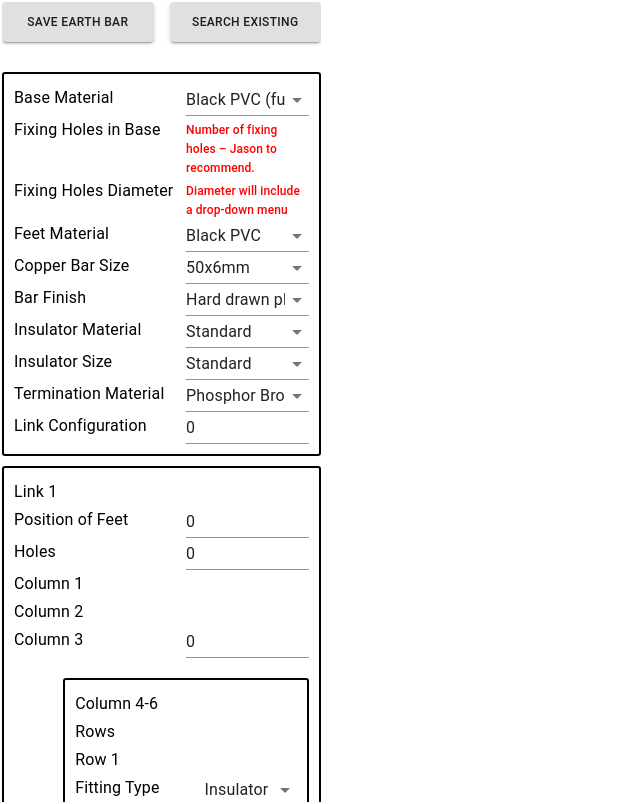
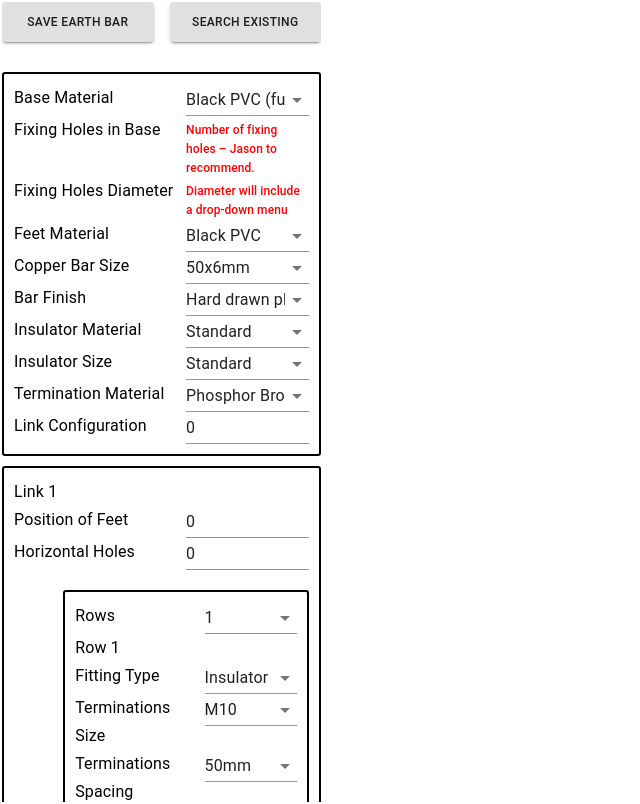
Before and after one commit to AhmedSamirO/earth-bar-test, a React (Create React App) app: page / in a window 1280 px wide. Shown: the whole page, without its empty margins (0-640 px from the left). Built offline with nearby package versions, Linux system fonts and the light colour scheme.

Commit message:
make columns

```diff
--- a/package.json
+++ b/package.json
@@ -4,6 +4,7 @@
   "private": true,
   "dependencies": {
     "@material-ui/core": "^4.11.3",
+    "@material-ui/icons": "^4.11.2",
     "@material-ui/pickers": "^3.3.10",
     "@testing-library/jest-dom": "^5.11.4",
     "@testing-library/react": "^11.1.0",
--- /dev/null
+++ b/src/components/Home/SideBar/Column.tsx
@@ -0,0 +1,106 @@
+import { Grid, IconButton, TextField, Typography } from '@material-ui/core'
+import React from 'react'
+import { LinkColumnType, LinkComponentType } from './LinkComponent'
+import ArrowForwardIosIcon from '@material-ui/icons/ArrowForwardIos'
+
+declare type ColumnComponentProps = {
+  column: LinkColumnType
+  link: LinkComponentType
+  index: number
+  setLink: React.Dispatch<React.SetStateAction<LinkComponentType>>
+  thirdColumnIndex: number
+  setThirdColumnIndex: React.Dispatch<React.SetStateAction<number>>
+}
+
+export default function ColumnComponent(props: ColumnComponentProps) {
+  const {
+    column,
+    link,
+    index,
+    setLink,
+    thirdColumnIndex,
+    setThirdColumnIndex,
+  } = props
+
+  const setColumnAsThirdIndex = () => {
+    const newLink = { ...link }
+
+    if (thirdColumnIndex > -1) {
+      let oldThirdItemValue = newLink.columns[thirdColumnIndex].value
+      newLink.columns = newLink.columns.map((currentColumn, columnIndex) => {
+        if (
+          columnIndex > thirdColumnIndex &&
+          columnIndex <= thirdColumnIndex + Number(newLink.repeatCount) - 1
+        ) {
+          oldThirdItemValue = oldThirdItemValue - currentColumn.value
+          return {
+            ...currentColumn,
+            isVisible: true,
+          }
+        }
+        return currentColumn
+      })
+      newLink.columns[thirdColumnIndex].value = oldThirdItemValue
+    }
+
+    let newThirdItemValue = newLink.columns[index].value
+    newLink.columns = newLink.columns.map((currentColumn, columnIndex) => {
+      if (
+        columnIndex > index &&
+        columnIndex <= index + Number(newLink.repeatCount) - 1
+      ) {
+        newThirdItemValue = newThirdItemValue + currentColumn.value
+        return {
+          ...currentColumn,
+          isVisible: false,
+        }
+      }
+      return currentColumn
+    })
+    newLink.columns[index].value = newThirdItemValue
+
+    setLink(newLink)
+    setThirdColumnIndex(index)
+  }
+  return (
+    <Grid item xs={12}>
+      <Grid container justify='space-between'>
+        <Grid item xs={7}>
+          <Typography variant='subtitle1'>
+            Column {index + 1}
+            {thirdColumnIndex === index &&
+              Number(link.repeatCount) > 1 &&
+              `-${index + Number(link.repeatCount)}`}
+            {thirdColumnIndex !== index && (
+              <IconButton
+                aria-label='ArrowForwardIosIcon'
+                size='small'
+                color='inherit'
+                onClick={() => {
+                  setColumnAsThirdIndex()
+                }}
+              >
+                <ArrowForwardIosIcon />
+              </IconButton>
+            )}
+          </Typography>
+        </Grid>
+        <Grid item xs={5}>
+          <TextField
+            type='number'
+            value={column.value}
+            onChange={event => {
+              const newColumns = [...link.columns]
+              newColumns[index].value = Number(event.target.value)
+
+              setLink({
+                ...link,
+                columns: newColumns,
+              })
+            }}
+          />
+        </Grid>
+      </Grid>
+    </Grid>
+  )
+}
--- a/src/components/Home/SideBar/LinkComponent.tsx
+++ b/src/components/Home/SideBar/LinkComponent.tsx
@@ -2,6 +2,7 @@ import React, { useEffect, useState } from 'react'
 import { makeStyles } from '@material-ui/core/styles'
 import { Grid, TextField, Typography } from '@material-ui/core'
 import SelectBox from '../../shared/SelectBox'
+import ColumnComponent from './Column'
 
 const useStyles = makeStyles({
   subContainer: {
@@ -13,14 +14,20 @@ const useStyles = makeStyles({
   },
 })
 
+export declare type LinkColumnType = {
+  value: number
+  isVisible: boolean
+}
+
 export declare type LinkComponentType = {
   positionOfFeet: number
   holes: number
-  column3: number
   fittingType: string
   terminationsSize: string
   terminationsSpacing: string
   repeatCount: number
+  rowsNumber: number
+  columns: LinkColumnType[]
 }
 
 declare type LinkComponentProps = {
@@ -37,14 +44,22 @@ export default function LinkComponent(props: LinkComponentProps) {
   const [link, setLink] = useState<LinkComponentType>({
     positionOfFeet: 0,
     holes: 0,
-    column3: 0,
     fittingType: 'Insulator',
     terminationsSize: 'M10',
     terminationsSpacing: '50mm',
-    repeatCount: 0,
+    repeatCount: 1,
+    rowsNumber: 1,
+    columns: [],
   })
 
   const [firstTime, setFirstTime] = useState(true)
+
+  const emptyColumn: LinkColumnType = {
+    value: 0,
+    isVisible: true,
+  }
+
+  const [thirdColumnIndex, setThirdColumnIndex] = useState(-1)
 
   const fittingTypeOptions = ['Link', 'Insulator', 'Termination']
   const terminationsSizeOptions = [
@@ -70,6 +85,8 @@ export default function LinkComponent(props: LinkComponentProps) {
     'Varying Spacings ',
   ]
 
+  const rowsNumberOptions = [1, 2, 3]
+
   useEffect(() => {
     const newLinks = [...links]
     newLinks[index] = link
@@ -83,6 +100,49 @@ export default function LinkComponent(props: LinkComponentProps) {
       setLink(links[index])
     }
   }, [links])
+
+  const onChangeRepeatCount = (link: LinkComponentType, value: number) => {
+    const newLink = { ...link, repeatCount: value }
+
+    if (thirdColumnIndex > -1) {
+      let oldThirdItemValue = newLink.columns[thirdColumnIndex].value
+
+      newLink.columns = newLink.columns.map((currentColumn, columnIndex) => {
+        if (
+          columnIndex > thirdColumnIndex &&
+          columnIndex <= thirdColumnIndex + Number(link.repeatCount) - 1
+        ) {
+          oldThirdItemValue = oldThirdItemValue - currentColumn.value
+          return {
+            ...currentColumn,
+            isVisible: true,
+          }
+        }
+        return currentColumn
+      })
+      newLink.columns[thirdColumnIndex].value = oldThirdItemValue
+
+      let newThirdItemValue = oldThirdItemValue
+      newLink.columns = newLink.columns.map((currentColumn, columnIndex) => {
+        if (
+          columnIndex > thirdColumnIndex &&
+          columnIndex <= thirdColumnIndex + Number(newLink.repeatCount) - 1
+        ) {
+          newThirdItemValue = newThirdItemValue + currentColumn.value
+          return {
+            ...currentColumn,
+            isVisible: false,
+          }
+        }
+        return currentColumn
+      })
+      newLink.columns[thirdColumnIndex].value = newThirdItemValue
+    }
+
+    setLink({
+      ...newLink,
+    })
+  }
 
   return (
     <Grid container justify='space-between'>
@@ -105,52 +165,93 @@ export default function LinkComponent(props: LinkComponentProps) {
         />
       </Grid>
       <Grid item xs={7}>
-        <Typography variant='subtitle1'>Holes</Typography>
+        <Typography variant='subtitle1'>Horizontal Holes</Typography>
       </Grid>
       <Grid item xs={5}>
         <TextField
+          fullWidth
           type='number'
           value={link.holes}
+          InputProps={{ inputProps: { min: 0, max: 100 } }}
           onChange={event => {
-            setLink({
+            const newHoles = Number(event.target.value)
+
+            const newLink = {
               ...link,
-              holes: Number(event.target.value),
-            })
+              holes: newHoles,
+            }
+
+            if (newHoles > link.columns.length) {
+              for (
+                let index = 0;
+                index < newHoles - link.columns.length;
+                index++
+              ) {
+                newLink.columns.push(emptyColumn)
+              }
+            } else if (newHoles < link.columns.length) {
+              for (
+                let index = 0;
+                index < link.columns.length - newHoles;
+                index++
+              ) {
+                newLink.columns.pop()
+              }
+            }
+            setLink(newLink)
           }}
         />
       </Grid>
-      <Grid item xs={12}>
-        <Typography variant='subtitle1'>Column 1</Typography>
-      </Grid>
-      <Grid item xs={12}>
-        <Typography variant='subtitle1'>Column 2</Typography>
-      </Grid>
-      <Grid item xs={7}>
-        <Typography variant='subtitle1'>Column 3</Typography>
-      </Grid>
-      <Grid item xs={5}>
-        <TextField
-          type='number'
-          value={link.column3}
-          onChange={event => {
-            setLink({
-              ...link,
-              column3: Number(event.target.value),
-            })
-          }}
+
+      {link.columns.map(
+        (column, index) =>
+          index < 3 &&
+          index !== thirdColumnIndex &&
+          column.isVisible && (
+            <ColumnComponent
+              key={index}
+              column={column}
+              link={link}
+              index={index}
+              setLink={setLink}
+              thirdColumnIndex={thirdColumnIndex}
+              setThirdColumnIndex={setThirdColumnIndex}
             />
-      </Grid>
+          )
+      )}
 
       <Grid item xs={12}>
         <Grid container justify='space-between'>
           <Grid item xs={2}></Grid>
           <Grid item xs={10} className={classes.subContainer}>
             <Grid container justify='space-between'>
-              <Grid item xs={12}>
-                <Typography variant='subtitle1'>Column 4-6</Typography>
+              {thirdColumnIndex !== -1 &&
+                link.columns.length > thirdColumnIndex && (
+                  <ColumnComponent
+                    column={link.columns[thirdColumnIndex]}
+                    link={link}
+                    index={thirdColumnIndex}
+                    setLink={setLink}
+                    thirdColumnIndex={thirdColumnIndex}
+                    setThirdColumnIndex={setThirdColumnIndex}
+                  />
+                )}
+              <Grid item xs={7}>
+                <Typography variant='subtitle1'>Rows</Typography>
               </Grid>
-              <Grid item xs={12}>
-                <Typography variant='subtitle1'>Rows</Typography>
+              <Grid item xs={5}>
+                {
+                  <SelectBox
+                    options={rowsNumberOptions}
+                    value={link.rowsNumber}
+                    onChange={(value: number) => {
+                      setLink({
+                        ...link,
+                        rowsNumber: value,
+                      })
+                    }}
+                  />
+                }
               </Grid>
               <Grid item xs={12}>
                 <Typography variant='subtitle1'>Row 1</Typography>
@@ -174,11 +275,12 @@ export default function LinkComponent(props: LinkComponentProps) {
                         newLinks.splice(index + 1, 0, {
                           positionOfFeet: 0,
                           holes: 0,
-                          column3: 0,
                           fittingType: 'Insulator',
                           terminationsSize: 'M10',
                           terminationsSpacing: '50mm',
-                          repeatCount: 0,
+                          repeatCount: 1,
+                          rowsNumber: 1,
+                          columns: [],
                         })
                         setLinks(newLinks)
                       } else {
@@ -213,7 +315,6 @@ export default function LinkComponent(props: LinkComponentProps) {
                 </Typography>
               </Grid>
               <Grid item xs={5}>
-                {
                 <SelectBox
                   options={terminationsSpacingOptions}
                   value={link.terminationsSpacing}
@@ -224,21 +325,17 @@ export default function LinkComponent(props: LinkComponentProps) {
                     })
                   }}
                 />
-                }
               </Grid>
 
               <Grid item xs={7}>
                 <Typography variant='subtitle1'>Repeat Count</Typography>
               </Grid>
               <Grid item xs={5}>
-                <TextField
-                  type='number'
+                <SelectBox
+                  options={[1, 2, 3]}
                   value={link.repeatCount}
-                  onChange={event => {
-                    setLink({
-                      ...link,
-                      repeatCount: Number(event.target.value),
-                    })
+                  onChange={(value: number) => {
+                    onChangeRepeatCount(link, Number(value))
                   }}
                 />
               </Grid>
@@ -247,9 +344,22 @@ export default function LinkComponent(props: LinkComponentProps) {
         </Grid>
       </Grid>
 
-      <Grid item xs={12}>
-        <Typography variant='subtitle1'>Column 7</Typography>
-      </Grid>
+      {link.columns.map(
+        (column, index) =>
+          index > 2 &&
+          index !== thirdColumnIndex &&
+          column.isVisible && (
+            <ColumnComponent
+              key={index}
+              column={column}
+              link={link}
+              index={index}
+              setLink={setLink}
+              thirdColumnIndex={thirdColumnIndex}
+              setThirdColumnIndex={setThirdColumnIndex}
+            />
+          )
+      )}
     </Grid>
   )
 }
--- a/src/components/Home/SideBar/index.tsx
+++ b/src/components/Home/SideBar/index.tsx
@@ -44,11 +44,12 @@ export default function SideBar() {
     {
       positionOfFeet: 0,
       holes: 0,
-      column3: 0,
       fittingType: 'Insulator',
       terminationsSize: 'M10',
       terminationsSpacing: '50mm',
-      repeatCount: 0,
+      repeatCount: 1,
+      rowsNumber: 1,
+      columns: [],
     },
   ])
 
--- a/src/components/shared/SelectBox.tsx
+++ b/src/components/shared/SelectBox.tsx
@@ -3,9 +3,9 @@ import { FormControl, Select } from '@material-ui/core'
 
 declare type SelectProps = {
   defaultValue?: string
-  options: string[]
+  options: string[] | number[]
   onChange: Function
-  value?: string
+  value?: string | number
 }
 
 export default function SelectBox(props: SelectProps) {
@@ -21,7 +21,7 @@ export default function SelectBox(props: SelectProps) {
     <div>
       <FormControl fullWidth>
         <Select native value={value} onChange={handleChange} fullWidth>
-          {options.map(option => (
+          {options.map((option: string | number) => (
             <option key={option} value={option}>
               {option}
             </option>
```
Also changed, not shown: 1 other file (tests, documents, lock files or other folders). Lines whose indentation alone changed are shown as unchanged.
